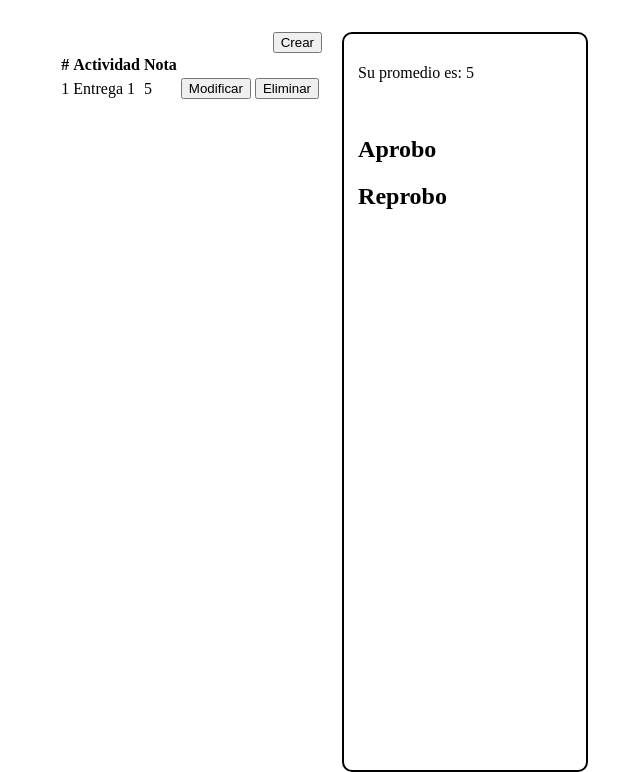
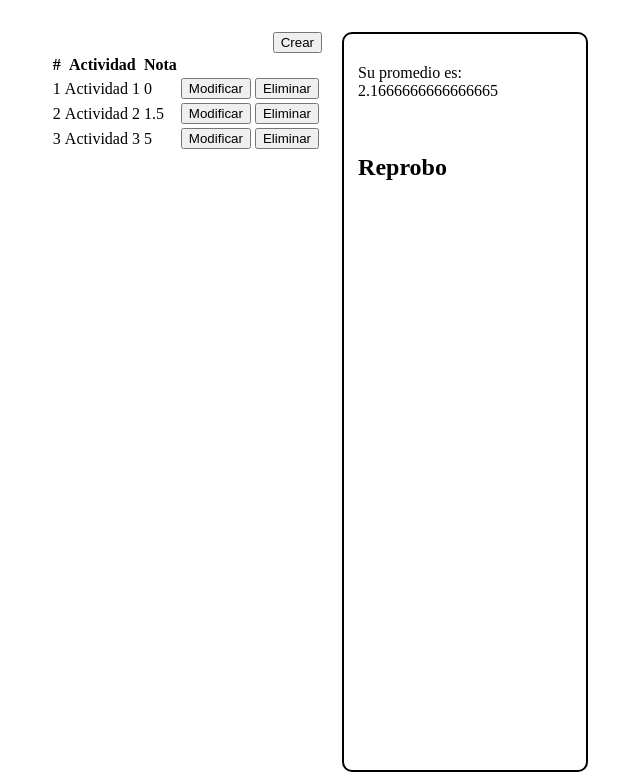
Before and after one commit to juanmontes55/notas_app, a plain HTML site: page index.html in a window 1280 px wide. Shown: the part 56-828 px from the top of the page, without its empty margins (431-1071 px from the left). Drawn offline with Linux system fonts and the light colour scheme.

Commit message:
Implementación de JavaScript en la sección de promedio

```diff
--- a/index.html
+++ b/index.html
@@ -13,7 +13,7 @@
         <h1 class="titulo">Notas</h1>
         <article class="notas-content">
             <button>Crear</button>
-            <table>
+            <table id="promediosTb">
                 <thead>
                     <tr>
                         <th>#</th>
@@ -36,10 +36,9 @@
             </table>
         </article>
         <article class="promedio-content">
-            <p>Su promedio es: 5</p>
+            <p id="promedioText">Su promedio es: 5</p>
             <br>
-            <h2>Aprobo</h2>
-            <h2>Reprobo</h2>
+            <h2 id="mensajeNota">Aprobo</h2>
         </article>
     </section>
     <section class="modal-content close-modal">
@@ -61,6 +60,7 @@
             </form>
         </article>
     </section>
+    <script src="js/promedios.js"></script>
 </body>
 
 </html>
--- /dev/null
+++ b/js/promedios.js
@@ -0,0 +1,36 @@
+let actividades = [
+    {id: 1, nombre: 'Actividad 1', nota: 0},
+    {id: 2, nombre: 'Actividad 2', nota: 1.5},
+    {id: 3, nombre: 'Actividad 3', nota: 5}
+];
+
+function mostrarMensaje(promedio){
+    let mensaje = promedio >= 3? 'Aprobo' : 'Reprobo';
+
+    document.getElementById('mensajeNota').innerText = mensaje;
+}
+
+function mostrarActividades(){
+    let filas = '';
+    let sumatoria = 0;
+    for (let actividad of actividades) {
+        filas += '<tr>';
+        filas += '  <td>' + actividad.id + '</td>';
+        filas += '  <td>' + actividad.nombre + '</td>';
+        filas += '  <td>' + actividad.nota + '</td>';
+        filas += '  <td>';
+        filas += '      <button>Modificar</button>';
+        filas += '       <button>Eliminar</button>';
+        filas += '  </td>';
+        filas += '  </tr>';
+        sumatoria += actividad.nota;
+    }
+
+    promedio = sumatoria / actividades.length;
+
+    document.getElementById('promediosTb').getElementsByTagName('tbody')[0].innerHTML = filas;
+    document.getElementById('promedioText').innerText = 'Su promedio es: ' + promedio;
+    mostrarMensaje(promedio);
+}
+
+mostrarActividades();
```
